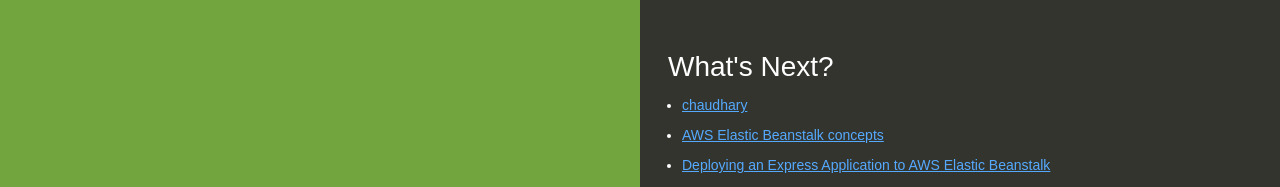
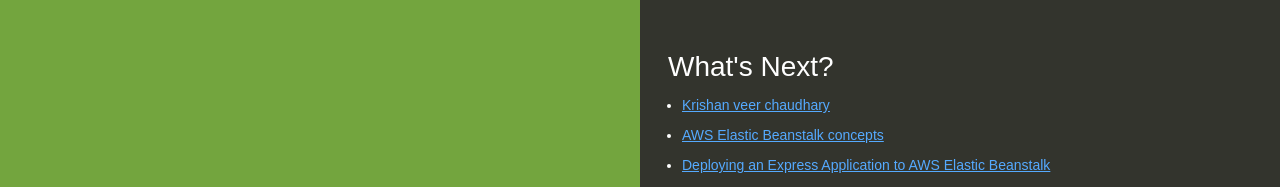
Before and after one commit to Krishan-clavis/Node-application, a website: page index.html in a window 1280 px wide. Shown: the top 187 px of the page. Drawn offline with Linux system fonts and the light colour scheme.

Commit message:
Correct link text for Krishan Veer chaudhary

```diff
--- a/index.html
+++ b/index.html
@@ -81,7 +81,7 @@
     <div class="linksColumn">
       <h2>What's Next?</h2>
        <ul>
-        <li><a href="Krishan Veer">chaudhary</a></li>
+        <li><a href="Krishan Veer">Krishan veer chaudhary</a></li>
         <li><a href="https://docs.aws.amazon.com/elasticbeanstalk/latest/dg/concepts.html">AWS Elastic Beanstalk concepts</a></li>
         <li><a href="https://docs.aws.amazon.com/elasticbeanstalk/latest/dg/create_deploy_nodejs_express.html">Deploying an Express Application to AWS Elastic Beanstalk</a></li>
         <li><a href="https://docs.aws.amazon.com/elasticbeanstalk/latest/dg/nodejs-express-clustering.html">Deploying an Express application with clustering to Elastic Beanstalk</a></li>
```
